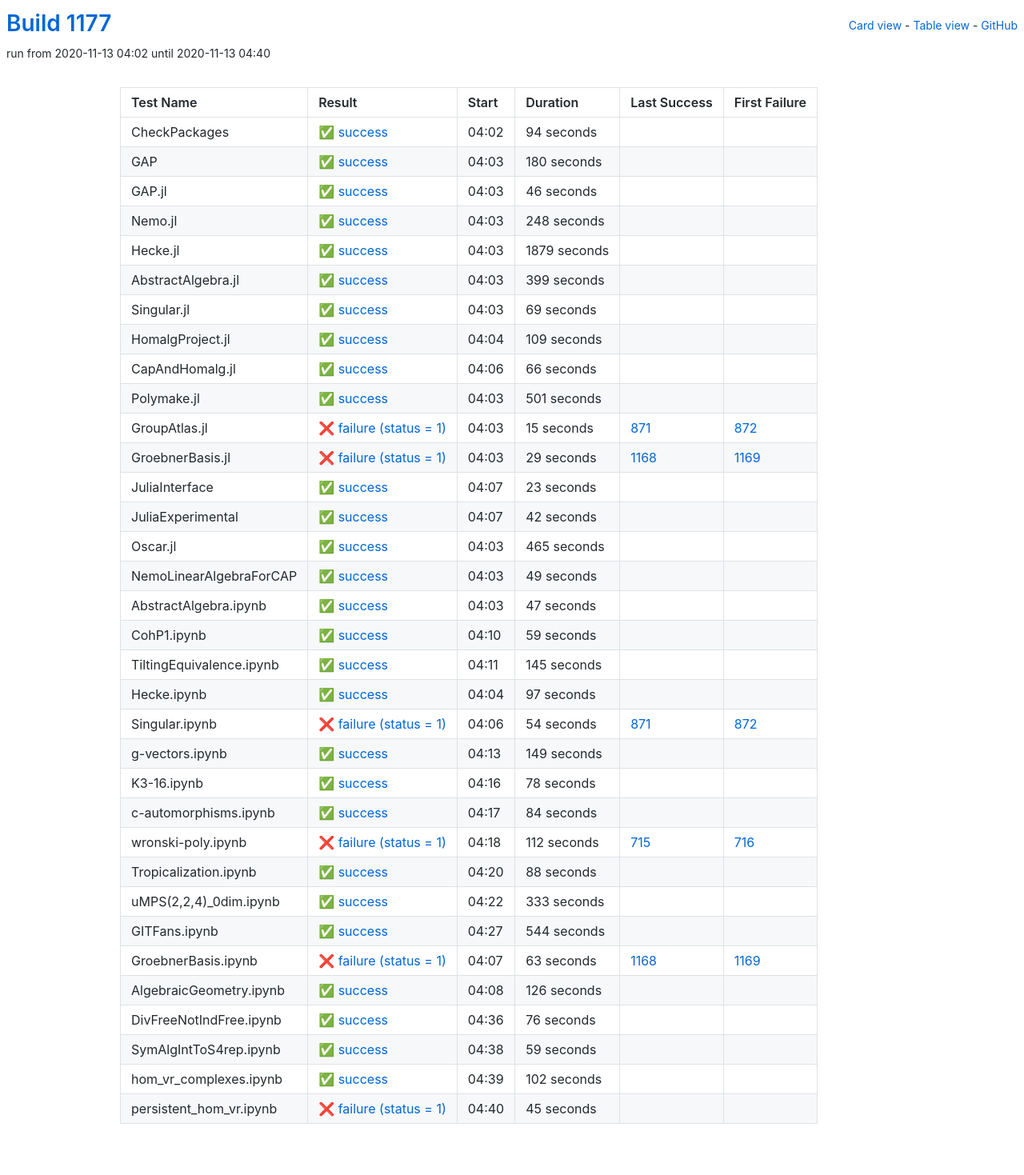
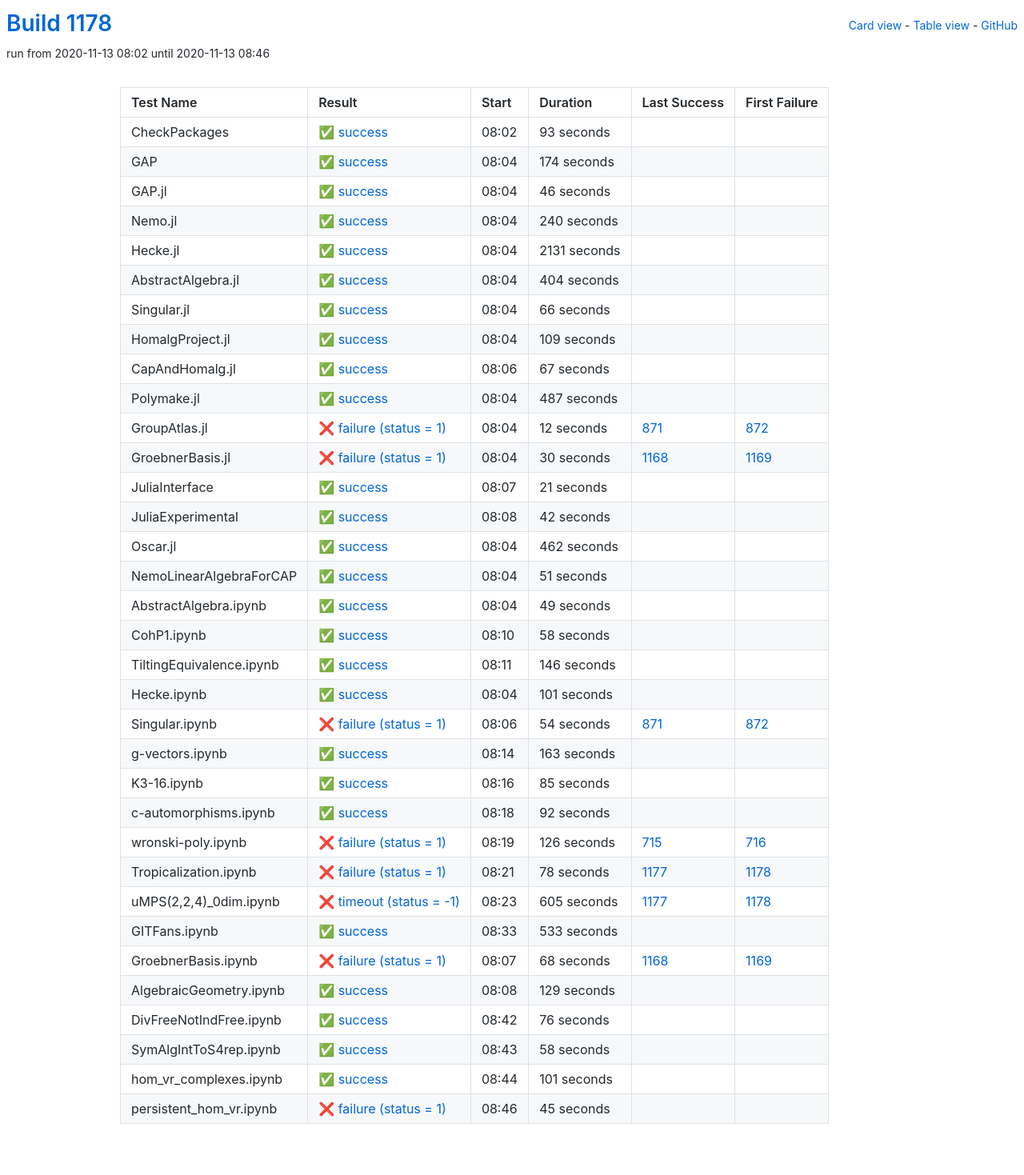
Before and after one commit to oscar-system/oscar-ci-status-stable, a Jekyll site: the page built from table.html, in a window 1280 px wide. Shown: the whole page at 80% size. Built offline with Jekyll 4.4.1, drawn with Linux system fonts in a browser that asks for light colours.

Commit message:
Build #1178

```diff
--- a/_data/ci.yml
+++ b/_data/ci.yml
@@ -1,6 +1,6 @@
 ---
-build: 1177
-build_url: https://oscarci.mathematik.uni-kl.de/job/oscar-stable/1177/
+build: 1178
+build_url: https://oscarci.mathematik.uni-kl.de/job/oscar-stable/1178/
 job: oscar-stable
 organization: oscar-system
 repo: oscar-ci-status-stable
@@ -8,32 +8,32 @@ repourl: https://github.com/oscar-system/oscar-ci-status-stable
 tests:
 - name: CheckPackages
   id: checkpackages
-  log: https://oscarci.mathematik.uni-kl.de/job/oscar-stable/1177/artifact/logs/build-1177/CheckPackages.log
-  start: 2020-11-13 04:02
+  log: https://oscarci.mathematik.uni-kl.de/job/oscar-stable/1178/artifact/logs/build-1178/CheckPackages.log
+  start: 2020-11-13 08:02
   success: true
   exitcode: 0
   status: success
-  duration: 94
+  duration: 93
   last_success: false
   last_success_url:
   first_failure: false
   first_failure_url:
 - name: GAP
   id: gap
-  log: https://oscarci.mathematik.uni-kl.de/job/oscar-stable/1177/artifact/logs/build-1177/GAP.log
-  start: 2020-11-13 04:03
+  log: https://oscarci.mathematik.uni-kl.de/job/oscar-stable/1178/artifact/logs/build-1178/GAP.log
+  start: 2020-11-13 08:04
   success: true
   exitcode: 0
   status: success
-  duration: 180
+  duration: 174
   last_success: false
   last_success_url:
   first_failure: false
   first_failure_url:
 - name: GAP.jl
   id: gap-jl
-  log: https://oscarci.mathematik.uni-kl.de/job/oscar-stable/1177/artifact/logs/build-1177/GAP.jl.log
-  start: 2020-11-13 04:03
+  log: https://oscarci.mathematik.uni-kl.de/job/oscar-stable/1178/artifact/logs/build-1178/GAP.jl.log
+  start: 2020-11-13 08:04
   success: true
   exitcode: 0
   status: success
@@ -44,56 +44,56 @@ tests:
   first_failure_url:
 - name: Nemo.jl
   id: nemo-jl
-  log: https://oscarci.mathematik.uni-kl.de/job/oscar-stable/1177/artifact/logs/build-1177/Nemo.jl.log
-  start: 2020-11-13 04:03
+  log: https://oscarci.mathematik.uni-kl.de/job/oscar-stable/1178/artifact/logs/build-1178/Nemo.jl.log
+  start: 2020-11-13 08:04
   success: true
   exitcode: 0
   status: success
-  duration: 248
+  duration: 240
   last_success: false
   last_success_url:
   first_failure: false
   first_failure_url:
 - name: Hecke.jl
   id: hecke-jl
-  log: https://oscarci.mathematik.uni-kl.de/job/oscar-stable/1177/artifact/logs/build-1177/Hecke.jl.log
-  start: 2020-11-13 04:03
+  log: https://oscarci.mathematik.uni-kl.de/job/oscar-stable/1178/artifact/logs/build-1178/Hecke.jl.log
+  start: 2020-11-13 08:04
   success: true
   exitcode: 0
   status: success
-  duration: 1879
+  duration: 2131
   last_success: false
   last_success_url:
   first_failure: false
   first_failure_url:
 - name: AbstractAlgebra.jl
   id: abstractalgebra-jl
-  log: https://oscarci.mathematik.uni-kl.de/job/oscar-stable/1177/artifact/logs/build-1177/AbstractAlgebra.jl.log
-  start: 2020-11-13 04:03
+  log: https://oscarci.mathematik.uni-kl.de/job/oscar-stable/1178/artifact/logs/build-1178/AbstractAlgebra.jl.log
+  start: 2020-11-13 08:04
   success: true
   exitcode: 0
   status: success
-  duration: 399
+  duration: 404
   last_success: false
   last_success_url:
   first_failure: false
   first_failure_url:
 - name: Singular.jl
   id: singular-jl
-  log: https://oscarci.mathematik.uni-kl.de/job/oscar-stable/1177/artifact/logs/build-1177/Singular.jl.log
-  start: 2020-11-13 04:03
+  log: https://oscarci.mathematik.uni-kl.de/job/oscar-stable/1178/artifact/logs/build-1178/Singular.jl.log
+  start: 2020-11-13 08:04
   success: true
   exitcode: 0
   status: success
-  duration: 69
+  duration: 66
   last_success: false
   last_success_url:
   first_failure: false
   first_failure_url:
 - name: HomalgProject.jl
   id: homalgproject-jl
-  log: https://oscarci.mathematik.uni-kl.de/job/oscar-stable/1177/artifact/logs/build-1177/HomalgProject.jl.log
-  start: 2020-11-13 04:04
+  log: https://oscarci.mathematik.uni-kl.de/job/oscar-stable/1178/artifact/logs/build-1178/HomalgProject.jl.log
+  start: 2020-11-13 08:04
   success: true
   exitcode: 0
   status: success
@@ -104,68 +104,68 @@ tests:
   first_failure_url:
 - name: CapAndHomalg.jl
   id: capandhomalg-jl
-  log: https://oscarci.mathematik.uni-kl.de/job/oscar-stable/1177/artifact/logs/build-1177/CapAndHomalg.jl.log
-  start: 2020-11-13 04:06
+  log: https://oscarci.mathematik.uni-kl.de/job/oscar-stable/1178/artifact/logs/build-1178/CapAndHomalg.jl.log
+  start: 2020-11-13 08:06
   success: true
   exitcode: 0
   status: success
-  duration: 66
+  duration: 67
   last_success: false
   last_success_url:
   first_failure: false
   first_failure_url:
 - name: Polymake.jl
   id: polymake-jl
-  log: https://oscarci.mathematik.uni-kl.de/job/oscar-stable/1177/artifact/logs/build-1177/Polymake.jl.log
-  start: 2020-11-13 04:03
+  log: https://oscarci.mathematik.uni-kl.de/job/oscar-stable/1178/artifact/logs/build-1178/Polymake.jl.log
+  start: 2020-11-13 08:04
   success: true
   exitcode: 0
   status: success
-  duration: 501
+  duration: 487
   last_success: false
   last_success_url:
   first_failure: false
   first_failure_url:
 - name: GroupAtlas.jl
   id: groupatlas-jl
-  log: https://oscarci.mathematik.uni-kl.de/job/oscar-stable/1177/artifact/logs/build-1177/GroupAtlas.jl.log
-  start: 2020-11-13 04:03
+  log: https://oscarci.mathematik.uni-kl.de/job/oscar-stable/1178/artifact/logs/build-1178/GroupAtlas.jl.log
+  start: 2020-11-13 08:04
   success: false
   exitcode: 1
   status: failure
-  duration: 15
+  duration: 12
   last_success: 871
   last_success_url: https://oscarci.mathematik.uni-kl.de/job/oscar-stable/871/
   first_failure: 872
   first_failure_url: https://oscarci.mathematik.uni-kl.de/job/oscar-stable/872/
 - name: GroebnerBasis.jl
   id: groebnerbasis-jl
-  log: https://oscarci.mathematik.uni-kl.de/job/oscar-stable/1177/artifact/logs/build-1177/GroebnerBasis.jl.log
-  start: 2020-11-13 04:03
+  log: https://oscarci.mathematik.uni-kl.de/job/oscar-stable/1178/artifact/logs/build-1178/GroebnerBasis.jl.log
+  start: 2020-11-13 08:04
   success: false
   exitcode: 1
   status: failure
-  duration: 29
+  duration: 30
   last_success: 1168
   last_success_url: https://oscarci.mathematik.uni-kl.de/job/oscar-stable/1168/
   first_failure: 1169
   first_failure_url: https://oscarci.mathematik.uni-kl.de/job/oscar-stable/1169/
 - name: JuliaInterface
   id: juliainterface
-  log: https://oscarci.mathematik.uni-kl.de/job/oscar-stable/1177/artifact/logs/build-1177/JuliaInterface.log
-  start: 2020-11-13 04:07
+  log: https://oscarci.mathematik.uni-kl.de/job/oscar-stable/1178/artifact/logs/build-1178/JuliaInterface.log
+  start: 2020-11-13 08:07
   success: true
   exitcode: 0
   status: success
-  duration: 23
+  duration: 21
   last_success: false
   last_success_url:
   first_failure: false
   first_failure_url:
 - name: JuliaExperimental
   id: juliaexperimental
-  log: https://oscarci.mathematik.uni-kl.de/job/oscar-stable/1177/artifact/logs/build-1177/JuliaExperimental.log
-  start: 2020-11-13 04:07
+  log: https://oscarci.mathematik.uni-kl.de/job/oscar-stable/1178/artifact/logs/build-1178/JuliaExperimental.log
+  start: 2020-11-13 08:08
   success: true
   exitcode: 0
   status: success
@@ -176,20 +176,32 @@ tests:
   first_failure_url:
 - name: Oscar.jl
   id: oscar-jl
-  log: https://oscarci.mathematik.uni-kl.de/job/oscar-stable/1177/artifact/logs/build-1177/Oscar.jl.log
-  start: 2020-11-13 04:03
+  log: https://oscarci.mathematik.uni-kl.de/job/oscar-stable/1178/artifact/logs/build-1178/Oscar.jl.log
+  start: 2020-11-13 08:04
   success: true
   exitcode: 0
   status: success
-  duration: 465
+  duration: 462
   last_success: false
   last_success_url:
   first_failure: false
   first_failure_url:
 - name: NemoLinearAlgebraForCAP
   id: nemolinearalgebraforcap
-  log: https://oscarci.mathematik.uni-kl.de/job/oscar-stable/1177/artifact/logs/build-1177/NemoLinearAlgebraForCAP.log
-  start: 2020-11-13 04:03
+  log: https://oscarci.mathematik.uni-kl.de/job/oscar-stable/1178/artifact/logs/build-1178/NemoLinearAlgebraForCAP.log
+  start: 2020-11-13 08:04
+  success: true
+  exitcode: 0
+  status: success
+  duration: 51
+  last_success: false
+  last_success_url:
+  first_failure: false
+  first_failure_url:
+- name: AbstractAlgebra.ipynb
+  id: abstractalgebra-ipynb
+  log: https://oscarci.mathematik.uni-kl.de/job/oscar-stable/1178/artifact/logs/build-1178/AbstractAlgebra.ipynb.log
+  start: 2020-11-13 08:04
   success: true
   exitcode: 0
   status: success
@@ -198,58 +210,46 @@ tests:
   last_success_url:
   first_failure: false
   first_failure_url:
-- name: AbstractAlgebra.ipynb
-  id: abstractalgebra-ipynb
-  log: https://oscarci.mathematik.uni-kl.de/job/oscar-stable/1177/artifact/logs/build-1177/AbstractAlgebra.ipynb.log
-  start: 2020-11-13 04:03
+- name: CohP1.ipynb
+  id: cohp1-ipynb
+  log: https://oscarci.mathematik.uni-kl.de/job/oscar-stable/1178/artifact/logs/build-1178/CohP1.ipynb.log
+  start: 2020-11-13 08:10
   success: true
   exitcode: 0
   status: success
-  duration: 47
-  last_success: false
-  last_success_url:
-  first_failure: false
-  first_failure_url:
-- name: CohP1.ipynb
-  id: cohp1-ipynb
-  log: https://oscarci.mathematik.uni-kl.de/job/oscar-stable/1177/artifact/logs/build-1177/CohP1.ipynb.log
-  start: 2020-11-13 04:10
-  success: true
-  exitcode: 0
-  status: success
-  duration: 59
+  duration: 58
   last_success: false
   last_success_url:
   first_failure: false
   first_failure_url:
 - name: TiltingEquivalence.ipynb
   id: tiltingequivalence-ipynb
-  log: https://oscarci.mathematik.uni-kl.de/job/oscar-stable/1177/artifact/logs/build-1177/TiltingEquivalence.ipynb.log
-  start: 2020-11-13 04:11
+  log: https://oscarci.mathematik.uni-kl.de/job/oscar-stable/1178/artifact/logs/build-1178/TiltingEquivalence.ipynb.log
+  start: 2020-11-13 08:11
   success: true
   exitcode: 0
   status: success
-  duration: 145
+  duration: 146
   last_success: false
   last_success_url:
   first_failure: false
   first_failure_url:
 - name: Hecke.ipynb
   id: hecke-ipynb
-  log: https://oscarci.mathematik.uni-kl.de/job/oscar-stable/1177/artifact/logs/build-1177/Hecke.ipynb.log
-  start: 2020-11-13 04:04
+  log: https://oscarci.mathematik.uni-kl.de/job/oscar-stable/1178/artifact/logs/build-1178/Hecke.ipynb.log
+  start: 2020-11-13 08:04
   success: true
   exitcode: 0
   status: success
-  duration: 97
+  duration: 101
   last_success: false
   last_success_url:
   first_failure: false
   first_failure_url:
 - name: Singular.ipynb
   id: singular-ipynb
-  log: https://oscarci.mathematik.uni-kl.de/job/oscar-stable/1177/artifact/logs/build-1177/Singular.ipynb.log
-  start: 2020-11-13 04:06
+  log: https://oscarci.mathematik.uni-kl.de/job/oscar-stable/1178/artifact/logs/build-1178/Singular.ipynb.log
+  start: 2020-11-13 08:06
   success: false
   exitcode: 1
   status: failure
@@ -260,116 +260,116 @@ tests:
   first_failure_url: https://oscarci.mathematik.uni-kl.de/job/oscar-stable/872/
 - name: g-vectors.ipynb
   id: g-vectors-ipynb
-  log: https://oscarci.mathematik.uni-kl.de/job/oscar-stable/1177/artifact/logs/build-1177/g-vectors.ipynb.log
-  start: 2020-11-13 04:13
+  log: https://oscarci.mathematik.uni-kl.de/job/oscar-stable/1178/artifact/logs/build-1178/g-vectors.ipynb.log
+  start: 2020-11-13 08:14
   success: true
   exitcode: 0
   status: success
-  duration: 149
+  duration: 163
   last_success: false
   last_success_url:
   first_failure: false
   first_failure_url:
 - name: K3-16.ipynb
   id: k3-16-ipynb
-  log: https://oscarci.mathematik.uni-kl.de/job/oscar-stable/1177/artifact/logs/build-1177/K3-16.ipynb.log
-  start: 2020-11-13 04:16
+  log: https://oscarci.mathematik.uni-kl.de/job/oscar-stable/1178/artifact/logs/build-1178/K3-16.ipynb.log
+  start: 2020-11-13 08:16
   success: true
   exitcode: 0
   status: success
-  duration: 78
+  duration: 85
   last_success: false
   last_success_url:
   first_failure: false
   first_failure_url:
 - name: c-automorphisms.ipynb
   id: c-automorphisms-ipynb
-  log: https://oscarci.mathematik.uni-kl.de/job/oscar-stable/1177/artifact/logs/build-1177/c-automorphisms.ipynb.log
-  start: 2020-11-13 04:17
+  log: https://oscarci.mathematik.uni-kl.de/job/oscar-stable/1178/artifact/logs/build-1178/c-automorphisms.ipynb.log
+  start: 2020-11-13 08:18
   success: true
   exitcode: 0
   status: success
-  duration: 84
+  duration: 92
   last_success: false
   last_success_url:
   first_failure: false
   first_failure_url:
 - name: wronski-poly.ipynb
   id: wronski-poly-ipynb
-  log: https://oscarci.mathematik.uni-kl.de/job/oscar-stable/1177/artifact/logs/build-1177/wronski-poly.ipynb.log
-  start: 2020-11-13 04:18
+  log: https://oscarci.mathematik.uni-kl.de/job/oscar-stable/1178/artifact/logs/build-1178/wronski-poly.ipynb.log
+  start: 2020-11-13 08:19
   success: false
   exitcode: 1
   status: failure
-  duration: 112
+  duration: 126
   last_success: 715
   last_success_url: https://oscarci.mathematik.uni-kl.de/job/oscar-stable/715/
   first_failure: 716
   first_failure_url: https://oscarci.mathematik.uni-kl.de/job/oscar-stable/716/
 - name: Tropicalization.ipynb
   id: tropicalization-ipynb
-  log: https://oscarci.mathematik.uni-kl.de/job/oscar-stable/1177/artifact/logs/build-1177/Tropicalization.ipynb.log
-  start: 2020-11-13 04:20
+  log: https://oscarci.mathematik.uni-kl.de/job/oscar-stable/1178/artifact/logs/build-1178/Tropicalization.ipynb.log
+  start: 2020-11-13 08:21
+  success: false
+  exitcode: 1
+  status: failure
+  duration: 78
+  last_success: 1177
+  last_success_url: https://oscarci.mathematik.uni-kl.de/job/oscar-stable/1177/
+  first_failure: 1178
+  first_failure_url: https://oscarci.mathematik.uni-kl.de/job/oscar-stable/1178/
+- name: uMPS(2,2,4)_0dim.ipynb
+  id: umps-2-2-4-0dim-ipynb
+  log: https://oscarci.mathematik.uni-kl.de/job/oscar-stable/1178/artifact/logs/build-1178/uMPS-2-2-4-_0dim.ipynb.log
+  start: 2020-11-13 08:23
+  success: false
+  exitcode: -1
+  status: timeout
+  duration: 605
+  last_success: 1177
+  last_success_url: https://oscarci.mathematik.uni-kl.de/job/oscar-stable/1177/
+  first_failure: 1178
+  first_failure_url: https://oscarci.mathematik.uni-kl.de/job/oscar-stable/1178/
+- name: GITFans.ipynb
+  id: gitfans-ipynb
+  log: https://oscarci.mathematik.uni-kl.de/job/oscar-stable/1178/artifact/logs/build-1178/GITFans.ipynb.log
+  start: 2020-11-13 08:33
   success: true
   exitcode: 0
   status: success
-  duration: 88
-  last_success: false
-  last_success_url:
-  first_failure: false
-  first_failure_url:
-- name: uMPS(2,2,4)_0dim.ipynb
-  id: umps-2-2-4-0dim-ipynb
-  log: https://oscarci.mathematik.uni-kl.de/job/oscar-stable/1177/artifact/logs/build-1177/uMPS-2-2-4-_0dim.ipynb.log
-  start: 2020-11-13 04:22
-  success: true
-  exitcode: 0
-  status: success
-  duration: 333
-  last_success: false
-  last_success_url:
-  first_failure: false
-  first_failure_url:
-- name: GITFans.ipynb
-  id: gitfans-ipynb
-  log: https://oscarci.mathematik.uni-kl.de/job/oscar-stable/1177/artifact/logs/build-1177/GITFans.ipynb.log
-  start: 2020-11-13 04:27
-  success: true
-  exitcode: 0
-  status: success
-  duration: 544
+  duration: 533
   last_success: false
   last_success_url:
   first_failure: false
   first_failure_url:
 - name: GroebnerBasis.ipynb
   id: groebnerbasis-ipynb
-  log: https://oscarci.mathematik.uni-kl.de/job/oscar-stable/1177/artifact/logs/build-1177/GroebnerBasis.ipynb.log
-  start: 2020-11-13 04:07
+  log: https://oscarci.mathematik.uni-kl.de/job/oscar-stable/1178/artifact/logs/build-1178/GroebnerBasis.ipynb.log
+  start: 2020-11-13 08:07
   success: false
   exitcode: 1
   status: failure
-  duration: 63
+  duration: 68
   last_success: 1168
   last_success_url: https://oscarci.mathematik.uni-kl.de/job/oscar-stable/1168/
   first_failure: 1169
   first_failure_url: https://oscarci.mathematik.uni-kl.de/job/oscar-stable/1169/
 - name: AlgebraicGeometry.ipynb
   id: algebraicgeometry-ipynb
-  log: https://oscarci.mathematik.uni-kl.de/job/oscar-stable/1177/artifact/logs/build-1177/AlgebraicGeometry.ipynb.log
-  start: 2020-11-13 04:08
+  log: https://oscarci.mathematik.uni-kl.de/job/oscar-stable/1178/artifact/logs/build-1178/AlgebraicGeometry.ipynb.log
+  start: 2020-11-13 08:08
   success: true
   exitcode: 0
   status: success
-  duration: 126
+  duration: 129
   last_success: false
   last_success_url:
   first_failure: false
   first_failure_url:
 - name: DivFreeNotIndFree.ipynb
   id: divfreenotindfree-ipynb
-  log: https://oscarci.mathematik.uni-kl.de/job/oscar-stable/1177/artifact/logs/build-1177/DivFreeNotIndFree.ipynb.log
-  start: 2020-11-13 04:36
+  log: https://oscarci.mathematik.uni-kl.de/job/oscar-stable/1178/artifact/logs/build-1178/DivFreeNotIndFree.ipynb.log
+  start: 2020-11-13 08:42
   success: true
   exitcode: 0
   status: success
@@ -380,32 +380,32 @@ tests:
   first_failure_url:
 - name: SymAlgIntToS4rep.ipynb
   id: symalginttos4rep-ipynb
-  log: https://oscarci.mathematik.uni-kl.de/job/oscar-stable/1177/artifact/logs/build-1177/SymAlgIntToS4rep.ipynb.log
-  start: 2020-11-13 04:38
+  log: https://oscarci.mathematik.uni-kl.de/job/oscar-stable/1178/artifact/logs/build-1178/SymAlgIntToS4rep.ipynb.log
+  start: 2020-11-13 08:43
   success: true
   exitcode: 0
   status: success
-  duration: 59
+  duration: 58
   last_success: false
   last_success_url:
   first_failure: false
   first_failure_url:
 - name: hom_vr_complexes.ipynb
   id: hom-vr-complexes-ipynb
-  log: https://oscarci.mathematik.uni-kl.de/job/oscar-stable/1177/artifact/logs/build-1177/hom_vr_complexes.ipynb.log
-  start: 2020-11-13 04:39
+  log: https://oscarci.mathematik.uni-kl.de/job/oscar-stable/1178/artifact/logs/build-1178/hom_vr_complexes.ipynb.log
+  start: 2020-11-13 08:44
   success: true
   exitcode: 0
   status: success
-  duration: 102
+  duration: 101
   last_success: false
   last_success_url:
   first_failure: false
   first_failure_url:
 - name: persistent_hom_vr.ipynb
   id: persistent-hom-vr-ipynb
-  log: https://oscarci.mathematik.uni-kl.de/job/oscar-stable/1177/artifact/logs/build-1177/persistent_hom_vr.ipynb.log
-  start: 2020-11-13 04:40
+  log: https://oscarci.mathematik.uni-kl.de/job/oscar-stable/1178/artifact/logs/build-1178/persistent_hom_vr.ipynb.log
+  start: 2020-11-13 08:46
   success: false
   exitcode: 1
   status: failure
```
Also changed, not shown: README.md.
